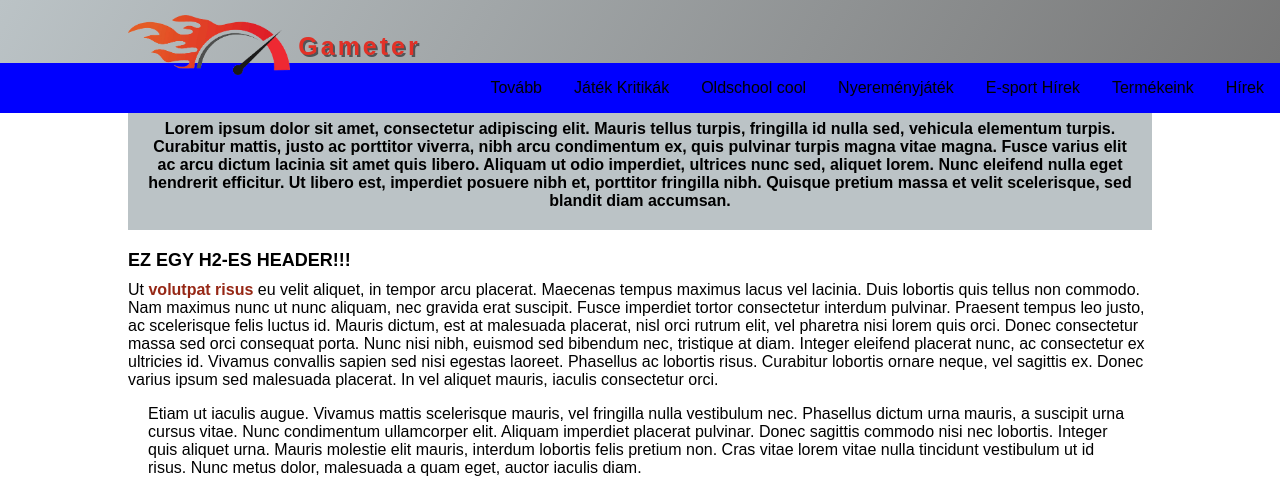
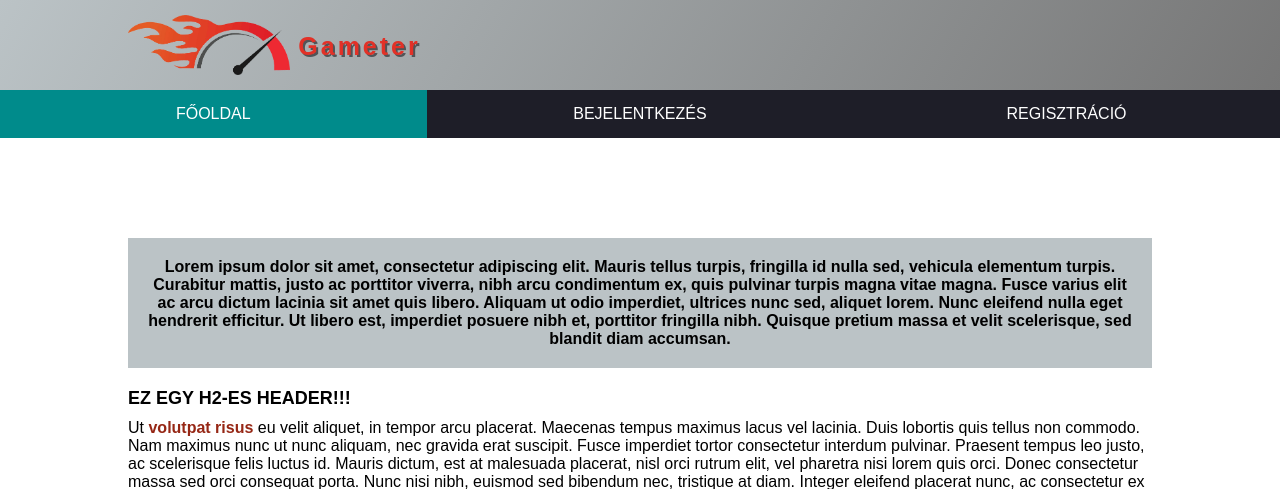
Before and after one commit to R3tes/WebtervProject, a PHP site: page / in a window 1280 px wide; the page is wider, and only the part inside the window is pictured. Shown: the top 489 px of that part. Run offline with PHP 8.4, Linux system fonts and the light colour scheme.

Commit message:
menu innit

```diff
--- a/css/style.css
+++ b/css/style.css
@@ -48,7 +48,6 @@
     width: 100%;
     top: 0;
     background: linear-gradient(120deg, #BBC3C6, #767676);
-    position: fixed;
     height: 90px;
 }
 
@@ -70,23 +69,42 @@
     position: relative;
     left: 10%;
     top: 15px;
+    width: 100%;
 }
 
 /* MENU */
 
-.navbar{
+nav {
+    background-color: rgb(30, 30, 40);
+    overflow: hidden;
+    position: sticky;
+    top: 0;
+}
+
+.active {
+    background-color: darkcyan;
+}
+
+nav ul {
     list-style-type: none;
     margin: 0;
     padding: 0;
-    overflow: hidden;
-    background-color: blue;
 }
 
-header nav li{
-    float: right;
+nav li {
+    float: left;
+    width: 33.33%;
+    text-align: center;
+}
 
+nav li:hover:not(.active) {
+    background-color: black;
+}
+
+nav a {
+    color: white;
+    text-transform: uppercase;
     display: block;
-    text-align: left;
-    padding: 16px;
+    padding: 15px;
     text-decoration: none;
 }
--- a/index.html
+++ b/index.html
@@ -15,32 +15,20 @@
             <img src="img/flameicon_long.png" alt="logo"/>
             <h1>Gameter</h1>
         </div>
+    </header>
     <nav>
-        <ul class="navbar">
-            <li>
-                Hírek
+        <ul>
+            <li class="active">
+                <a href="index.html">Főoldal</a>
             </li>
             <li>
-                Termékeink
+                <a href="login.html">Bejelentkezés</a>
             </li>
             <li>
-                E-sport Hírek
-            </li>
-            <li>
-                Nyereményjáték
-            </li>
-            <li>
-                Oldschool cool
-            </li>
-            <li>
-                Játék Kritikák
-            </li>
-            <li>
-                Tovább
+                <a href="signup.html">Regisztráció</a>
             </li>
         </ul>
     </nav>
-</header>
 
     <!-- FŐ TARTALOM -->
     <main>
```
Lines whose indentation alone changed are shown as unchanged.
